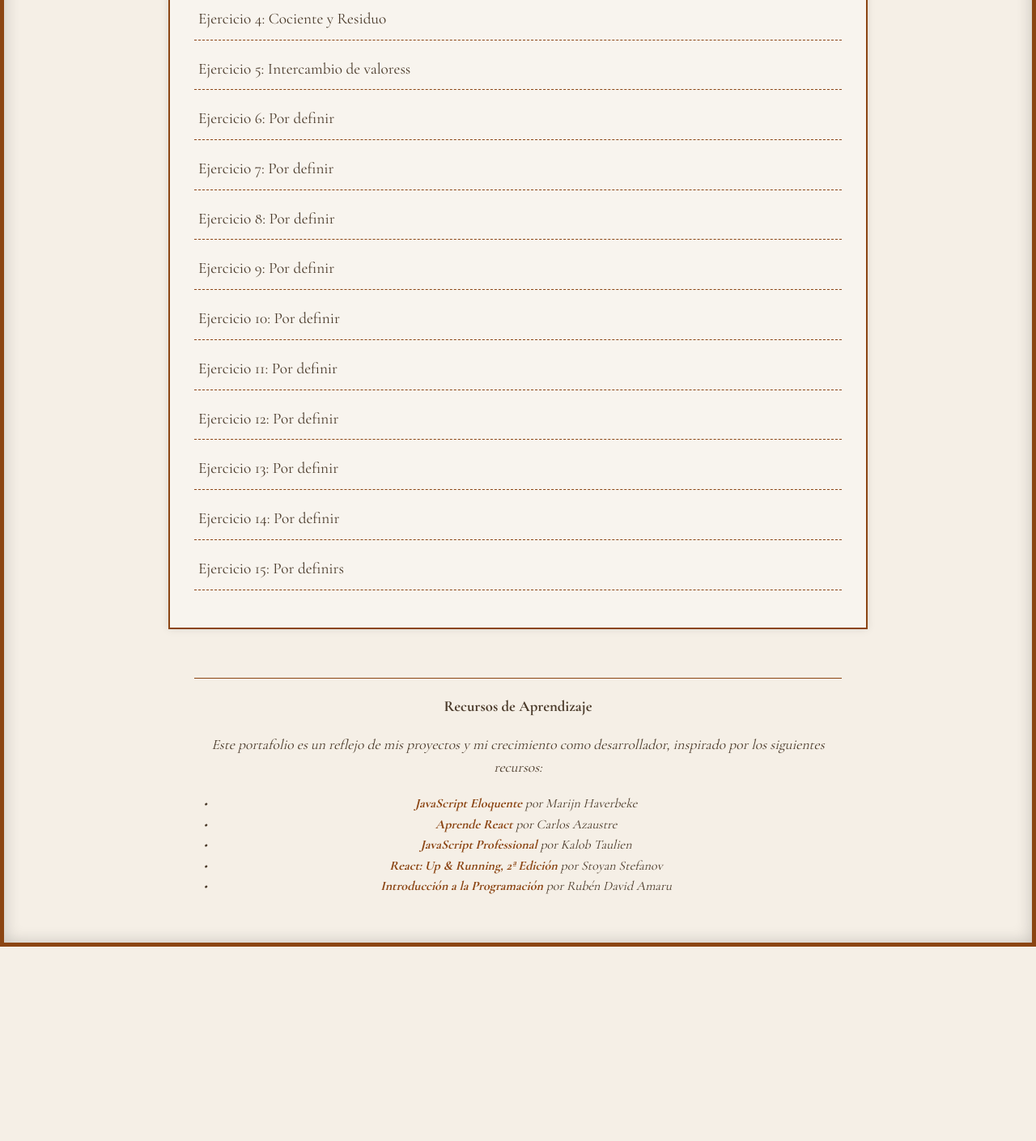
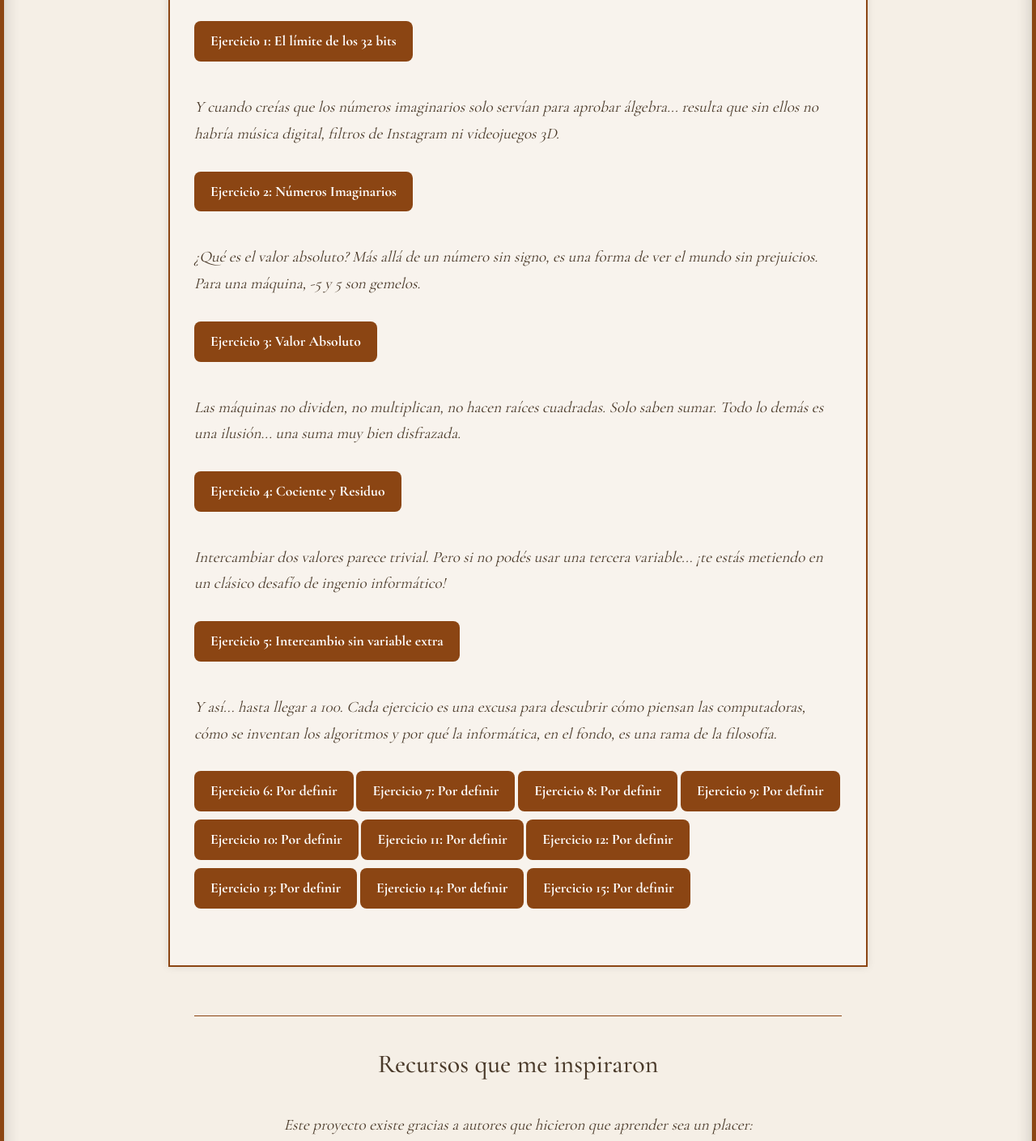
Before and after one commit to oqowiiiwiiwiuau-ctrl/100-algoritmos, a plain HTML site: page index.html in a window 1280 px wide. Shown: the part 461-1870 px from the top of the page at 81% size. Before the commit the page ends 1630 px from the top, so only its background shows below. Drawn offline with nearby package versions, Linux system fonts and the light colour scheme.

Commit message:
feat:Referencias a Adrian Paenza

```diff
--- a/index.html
+++ b/index.html
@@ -1,49 +1,71 @@
 <!DOCTYPE html>
 <html lang="es">
 <head>
-    <meta charset="UTF-8">
-    <meta name="viewport" content="width=device-width, initial-scale=1.0">
-    <title>Portafolio de Proyectos</title>
-    <link rel="stylesheet" href="style.css">
+  <meta charset="UTF-8" />
+  <meta name="viewport" content="width=device-width, initial-scale=1.0"/>
+  <title>100 Algoritmos para Entender la Informática</title>
+  <link rel="stylesheet" href="style.css" />
 </head>
 <body>
   <header>
-        <h1>Mis Proyectos de Práctica en HTML, CSS y JS</h1>
-        <p>Selecciona un ejercicio de la lista para ver el resultado.</p>
+    <h1>100 Algoritmos para Entender (de verdad) la Informática</h1>
+    <p>Inspirado por los libros de Adrián Paenza</p>
   </header>
 
   <main>
-        <nav>
-            <ul>
-                <li><a href="ejercicios_1/index.html">Ejercicio 1: límite de un entero de 32 bits (2147483647).</a></li>
-                <li><a href="ejercicios_2/index.html">Ejercicio 2: Números Imaginarios</a></li>
-                <li><a href="ejercicios_3/index.html">Ejercicio 3: Valor Absoluto</a></li>
-                <li><a href="ejercicios_4/index.html">Ejercicio 4: Cociente y Residuo</a></li>
-                <li><a href="ejercicios_5/index.html">Ejercicio 5: Intercambio de valoress</a></li>
-                <li><a href="ejercicios_6/index.html">Ejercicio 6: Por definir </a></li>
-                <li><a href="ejercicios_7/index.html">Ejercicio 7: Por definir</a></li>
-                <li><a href="ejercicios_8/index.html">Ejercicio 8: Por definir</a></li>
-                <li><a href="ejercicios_9/index.html">Ejercicio 9: Por definir</a></li>
-                <li><a href="ejercicios_10/index.html">Ejercicio 10: Por definir</a></li>
-                <li><a href="ejercicios_11/index.html">Ejercicio 11: Por definir</a></li>
-                <li><a href="ejercicios_12/index.html">Ejercicio 12: Por definir</a></li>
-                <li><a href="ejercicios_13/index.html">Ejercicio 13: Por definir</a></li>
-                <li><a href="ejercicios_14/index.html">Ejercicio 14: Por definir</a></li>
-                <li><a href="ejercicios_15/index.html">Ejercicio 15: Por definirs</a></li>
 
-            </ul>
-        </nav>
+    <section>
+      <p>Bienvenid@. Esto no es solo una lista de ejercicios. Es una exploración de los misterios que se esconden detrás de las pantallas, contada con la misma curiosidad con la que uno se pregunta: ¿por qué el cielo es azul o cómo vuela un avión?</p>
+      <p>¿Te preguntaste alguna vez por qué `2^32` es una cifra que aterroriza a los sistemas informáticos?</p>
+      <a class="button" href="ejercicios_1/index.html">Ejercicio 1: El límite de los 32 bits</a>
+    </section>
+
+    <section>
+      <p>Y cuando creías que los números imaginarios solo servían para aprobar álgebra... resulta que sin ellos no habría música digital, filtros de Instagram ni videojuegos 3D.</p>
+      <a class="button" href="ejercicios_2/index.html">Ejercicio 2: Números Imaginarios</a>
+    </section>
+
+    <section>
+      <p>¿Qué es el valor absoluto? Más allá de un número sin signo, es una forma de ver el mundo sin prejuicios. Para una máquina, -5 y 5 son gemelos.</p>
+      <a class="button" href="ejercicios_3/index.html">Ejercicio 3: Valor Absoluto</a>
+    </section>
+
+    <section>
+      <p>Las máquinas no dividen, no multiplican, no hacen raíces cuadradas. Solo saben sumar. Todo lo demás es una ilusión... una suma muy bien disfrazada.</p>
+      <a class="button" href="ejercicios_4/index.html">Ejercicio 4: Cociente y Residuo</a>
+    </section>
+
+    <section>
+      <p>Intercambiar dos valores parece trivial. Pero si no podés usar una tercera variable... ¡te estás metiendo en un clásico desafío de ingenio informático!</p>
+      <a class="button" href="ejercicios_5/index.html">Ejercicio 5: Intercambio sin variable extra</a>
+    </section>
+
+    <section>
+      <p>Y así... hasta llegar a 100. Cada ejercicio es una excusa para descubrir cómo piensan las computadoras, cómo se inventan los algoritmos y por qué la informática, en el fondo, es una rama de la filosofía.</p>
+      <a class="button" href="ejercicios_6/index.html">Ejercicio 6: Por definir</a>
+      <a class="button" href="ejercicios_7/index.html">Ejercicio 7: Por definir</a>
+      <a class="button" href="ejercicios_8/index.html">Ejercicio 8: Por definir</a>
+      <a class="button" href="ejercicios_9/index.html">Ejercicio 9: Por definir</a>
+      <a class="button" href="ejercicios_10/index.html">Ejercicio 10: Por definir</a>
+      <a class="button" href="ejercicios_11/index.html">Ejercicio 11: Por definir</a>
+      <a class="button" href="ejercicios_12/index.html">Ejercicio 12: Por definir</a>
+      <a class="button" href="ejercicios_13/index.html">Ejercicio 13: Por definir</a>
+      <a class="button" href="ejercicios_14/index.html">Ejercicio 14: Por definir</a>
+      <a class="button" href="ejercicios_15/index.html">Ejercicio 15: Por definir</a>
+    </section>
+
   </main>
 
   <footer>
-    <hr>
-    <h3>Recursos de Aprendizaje</h3>
-    <p>Este portafolio es un reflejo de mis proyectos y mi crecimiento como desarrollador, inspirado por los siguientes recursos:</p>
+    <hr />
+    <h3>Recursos que me inspiraron</h3>
+    <p>Este proyecto existe gracias a autores que hicieron que aprender sea un placer:</p>
     <ul>
+      <li><strong>Adrián Paenza</strong>, por enseñarme a amar la matemática.</li>
       <li><strong>JavaScript Eloquente</strong> por Marijn Haverbeke</li>
       <li><strong>Aprende React</strong> por Carlos Azaustre</li>
       <li><strong>JavaScript Professional</strong> por Kalob Taulien</li>
-        <li><strong>React: Up & Running, 2ª Edición</strong> por Stoyan Stefanov</li>
+      <li><strong>React: Up & Running</strong> por Stoyan Stefanov</li>
       <li><strong>Introducción a la Programación</strong> por Rubén David Amaru</li>
     </ul>
   </footer>
--- a/style.css
+++ b/style.css
@@ -1,13 +1,13 @@
-/* Importamos las fuentes de caligrafía y estilo antiguo de Google Fonts */
+/* Fonts */
 @import url('https://fonts.googleapis.com/css2?family=Tangerine:wght@400;700&display=swap');
 @import url('https://fonts.googleapis.com/css2?family=Cormorant+Garamond:wght@300;400;500;600;700&display=swap');
 
 :root {
-    --color-bg: #F5EFE6; /* Tono de papel de pergamino */
-    --color-text: #4A3A2A; /* Tinta marrón oscuro */
-    --color-accent: #8B4513; /* Marrón siena para acentos y bordes */
-    --font-handwriting: 'Tangerine', cursive; /* Fuente para títulos, como escritura a mano */
-    --font-body: 'Cormorant Garamond', serif; /* Fuente elegante y legible para el cuerpo */
+    --color-bg: #F5EFE6;
+    --color-text: #4A3A2A;
+    --color-accent: #8B4513;
+    --font-handwriting: 'Tangerine', cursive;
+    --font-body: 'Cormorant Garamond', serif;
 }
 
 body {
@@ -22,15 +22,14 @@ body {
     min-height: 100vh;
     border: 5px solid var(--color-accent);
     box-shadow: 0 0 20px rgba(0, 0, 0, 0.2) inset;
-    line-height: 1.6;
+    line-height: 1.7;
 }
 
 header {
     text-align: center;
-    margin-bottom: 20px;
+    margin-bottom: 30px;
 }
 
-/* Títulos con estilo caligráfico */
 h1 {
     font-family: var(--font-handwriting);
     font-weight: 700;
@@ -40,7 +39,7 @@ h1 {
     margin: 0;
 }
 
-h2 {
+h2, h3 {
     font-family: var(--font-body);
     font-size: 2rem;
     color: var(--color-text);
@@ -48,45 +47,41 @@ h2 {
 }
 
 p {
-    font-size: 1.1rem;
+    font-size: 1.2rem;
     font-style: italic;
+    margin-bottom: 20px;
 }
 
 main {
     width: 100%;
     max-width: 800px;
     margin: auto;
-    background-color: rgba(255, 255, 255, 0.3);
+    background-color: rgba(255, 255, 255, 0.25);
     padding: 30px;
     border: 2px solid var(--color-accent);
     box-shadow: 0 0 10px rgba(0, 0, 0, 0.1);
 }
 
-nav ul {
-    list-style: none;
-    padding: 0;
+section {
+    margin-bottom: 40px;
 }
 
-nav li {
-    margin: 15px 0;
-    padding-bottom: 5px;
-    border-bottom: 1px dashed var(--color-accent);
+.button {
+    display: inline-block;
+    background-color: var(--color-accent);
+    color: white;
+    padding: 10px 20px;
+    margin-top: 10px;
+    font-size: 1.1rem;
+    text-decoration: none;
+    border-radius: 8px;
+    transition: background-color 0.3s ease, transform 0.2s ease;
+    font-weight: bold;
 }
 
-/* Estilo para los enlaces de los proyectos */
-nav a {
-    text-decoration: none;
-    color: var(--color-text);
-    font-size: 1.2rem;
-    display: block;
-    padding: 5px;
-    transition: color 0.3s ease, background-color 0.3s ease;
-}
-
-nav a:hover {
-    color: var(--color-accent);
-    background-color: rgba(139, 69, 19, 0.1);
-    text-decoration: underline;
+.button:hover {
+    background-color: #A0522D;
+    transform: scale(1.05);
 }
 
 strong {
@@ -110,9 +105,4 @@ footer hr {
 
 footer ul {
     list-style-type: '• ';
-    padding-left: 20px;
-}
-
-footer li {
-    font-style: italic;
-}
+    padding-left:
```
Lines whose indentation alone changed are shown as unchanged.
